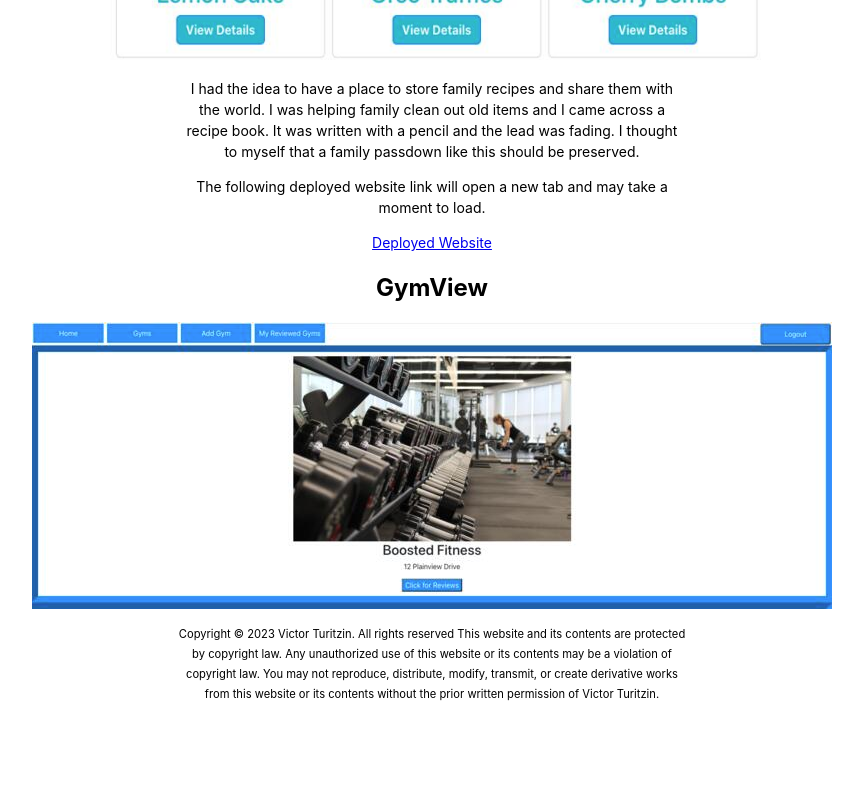
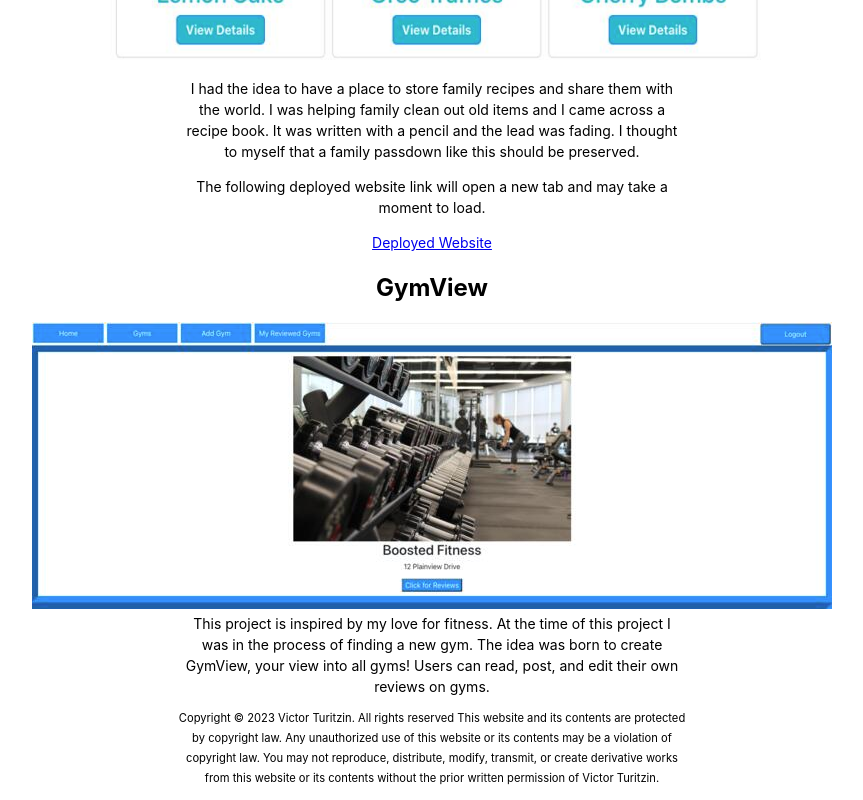
Before and after one commit to turitzinv/About-Me-VictorT, a React (Create React App) app in the folder client/: page /projects in a window 1280 px wide. Shown: the part 638-1438 px from the top of the page, without its empty margins (208-1071 px from the left). Before the commit the page ends 1354 px from the top, so only its background shows below. Built offline with nearby package versions, Linux system fonts and the light colour scheme.

Commit message:
Added p tag describing GymView project and added className to it.

```diff
--- a/client/src/components/Projects.js
+++ b/client/src/components/Projects.js
@@ -1,6 +1,6 @@
 import React from "react";
 import FamilyRecipes from "../Images/FamilyRecipes.jpeg";
-import GymView from "../Images/GymView.jpeg"
+import GymView from "../Images/GymView.jpeg";
 
 const Projects = () => {
   return (
@@ -28,11 +28,13 @@ const Projects = () => {
         </a>
       </p>
       <h2>GymView</h2>
-      <img
-      id = "GymView-image"
-      src={GymView}
-      alt="GymView"
-      />
+      <img id="GymView-image" src={GymView} alt="GymView" />
+      <p className="projects-p">
+        This project is inspired by my love for fitness. At the time of this
+        project I was in the process of finding a new gym. The idea was born to
+        create GymView, your view into all gyms! Users can read, post, and edit
+        their own reviews on gyms.
+      </p>
       <p className="copyright">
         Copyright © 2023 Victor Turitzin. All rights reserved This website and
         its contents are protected by copyright law. Any unauthorized use of
```
